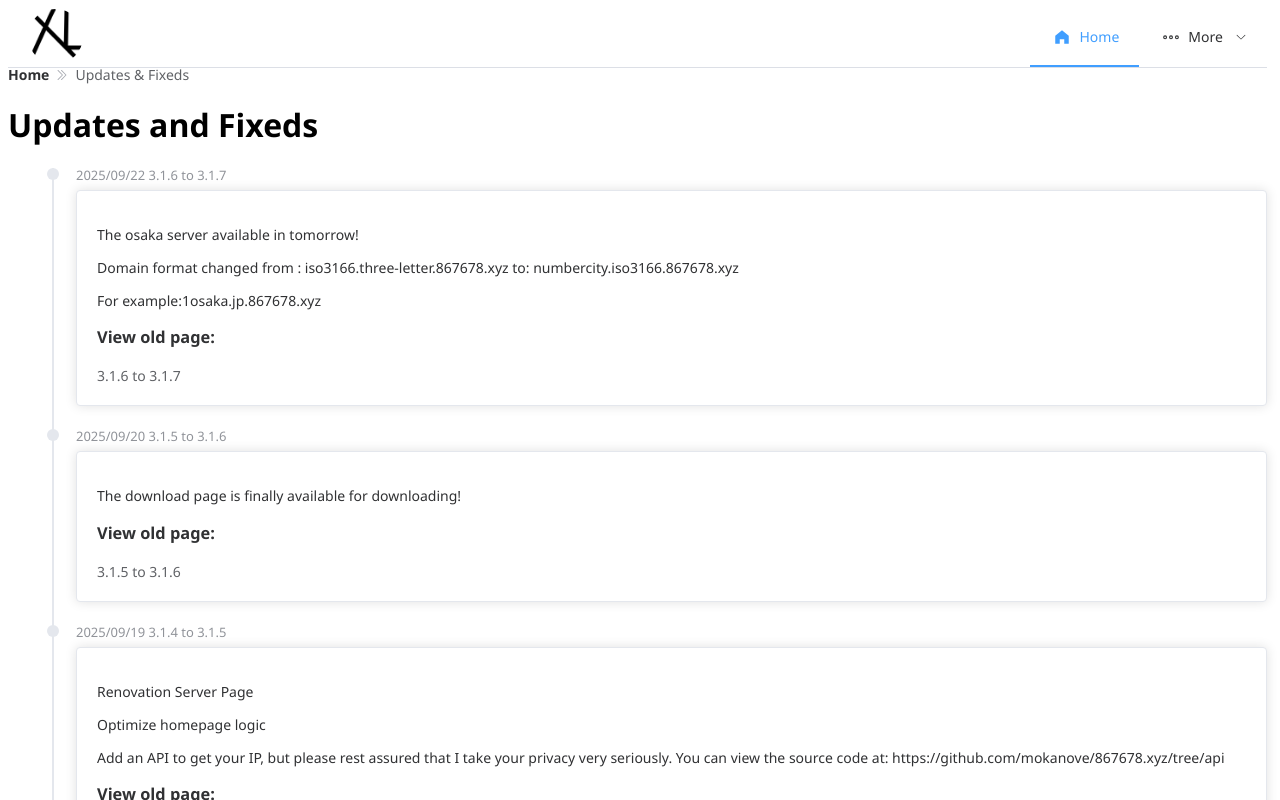
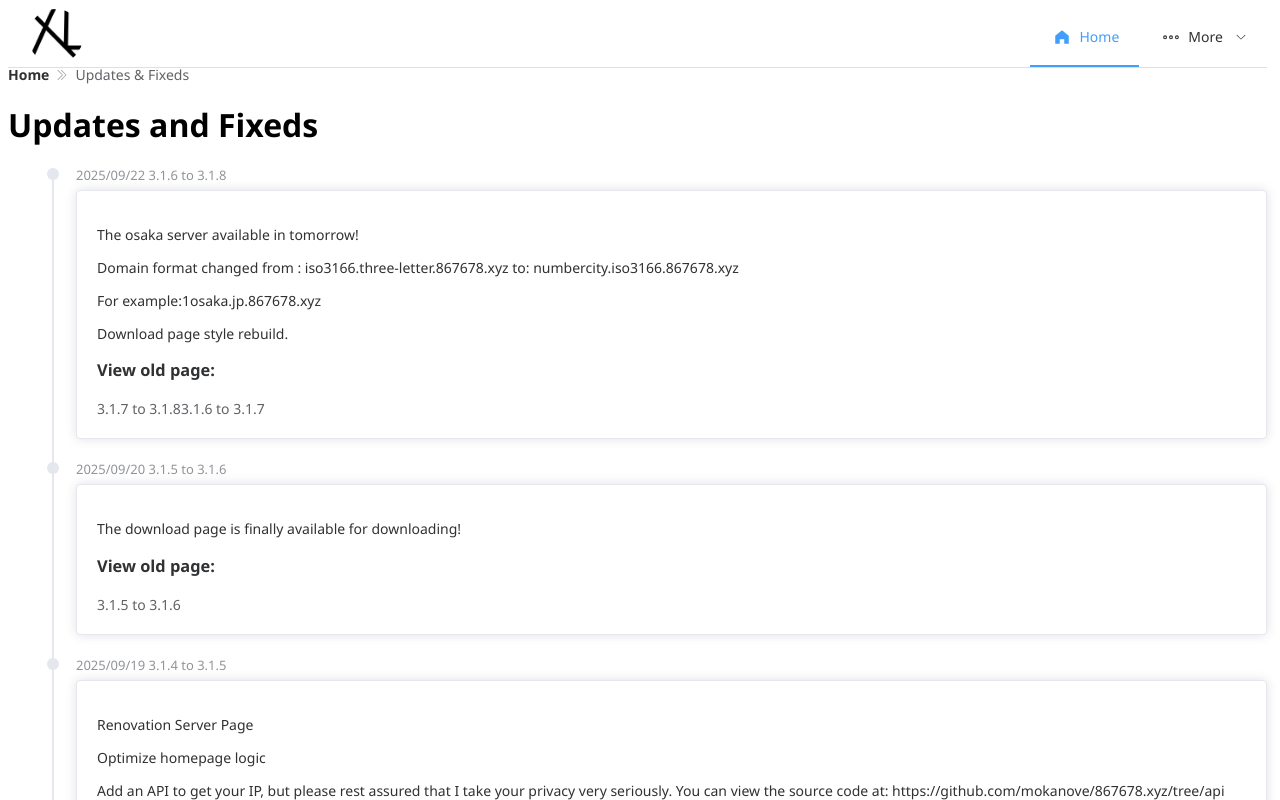
Before and after one commit to mokanove/867678.xyz, a Vue app: page /updates in a window 1280 px wide. Shown: the top 800 px of the page. Built offline with nearby package versions, Linux system fonts and the light colour scheme.

Commit message:
3.1.7 to 3.1.8

```diff
--- a/index.html
+++ b/index.html
@@ -7,10 +7,10 @@
     <title>Website | MoKanove</title>
     <style>
       *{
-    font-family: 'Segoe UI', Tahoma, Geneva, Verdana, sans-serif;
+            font-family: 'Segoe UI', Tahoma, Geneva, Verdana, sans-serif;
         }
       html{
-     width: 99.6%;
+            width: 99.6%;
         }
     </style>
   </head>
--- a/package.json
+++ b/package.json
@@ -1,7 +1,7 @@
 {
   "name": "867678.xyz",
   "private": true,
-  "version": "3.1.7",
+  "version": "3.1.8",
   "type": "module",
   "scripts": {
     "dev": "vite",
--- a/src/views/home.vue
+++ b/src/views/home.vue
@@ -24,7 +24,8 @@
     <br />
     <el-card shadow="hover">
     <template #header><div class="card-header"><span>About</span></div></template>
-    <p>Copyright 2025 MoKanove All rights reserved<el-divider direction="vertical" />E-mail:me@867678.xyz<el-divider direction="vertical" /> Version : 3.1.7</p>
+    <p>Copyright 2025 MoKanove All rights reserved<el-divider direction="vertical" />E-mail:me@867678.xyz<el-divider direction="vertical" /> Version : 3.1.8</p>
+    <p>Clone this page & build : https://github.com/mokanove/867678.xyz?tab=readme-ov-file#867678xyz</p>
     </el-card>
 </template>
 <script setup>
--- a/src/views/projects/speedtest.vue
+++ b/src/views/projects/speedtest.vue
@@ -125,6 +125,6 @@ const dd = (size: number) => {
 <style scoped>
 #sip{
   color: #000000;
-  font-size: 10px;
+  font-size: 15px;
 }
 </style>
--- a/src/views/updates.vue
+++ b/src/views/updates.vue
@@ -5,13 +5,15 @@
   </el-breadcrumb>
 <h1>Updates and Fixeds</h1>
     <el-timeline>
-      <el-timeline-item timestamp="2025/09/22 3.1.6 to 3.1.7" placement="top">
+      <el-timeline-item timestamp="2025/09/22 3.1.6 to 3.1.8" placement="top">
       <el-card>
         <p>The osaka server available in tomorrow!</p>
         <p>Domain format changed from : iso3166.three-letter.867678.xyz to: numbercity.iso3166.867678.xyz</p>
         <p>For example:1osaka.jp.867678.xyz</p>
+        <p>Download page style rebuild.</p>
         <h3>View old page:</h3>
-        <el-link href="https://867678.xyz/" target="_blank">3.1.6 to 3.1.7</el-link>
+        <el-link href="https://867678.xyz/" target="_blank">3.1.7 to 3.1.8</el-link>
+        <el-link href="https://a9f14063.867678.pages.dev/" target="_blank">3.1.6 to 3.1.7</el-link>
       </el-card>
       </el-timeline-item>
       <el-timeline-item timestamp="2025/09/20 3.1.5 to 3.1.6" placement="top">
```
Also changed, not shown: 2 other files (tests, documents, lock files or other folders).
